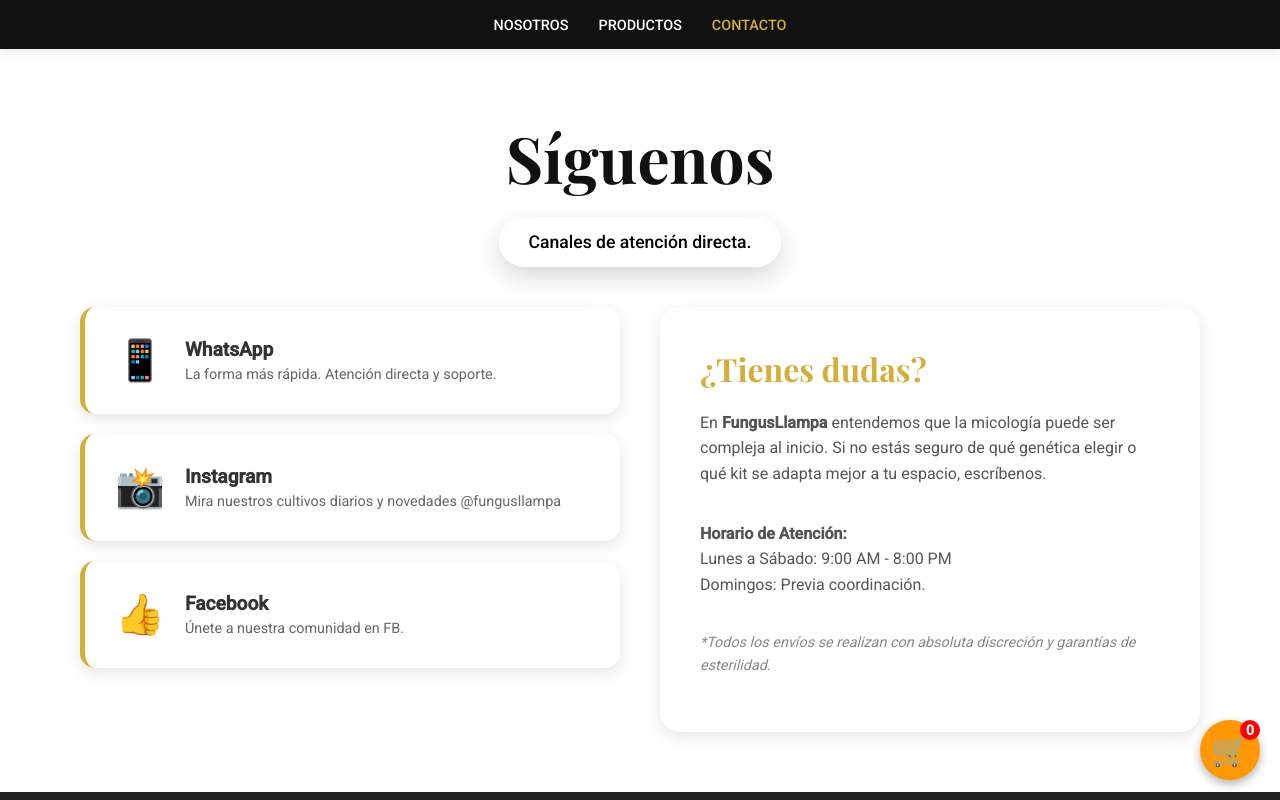
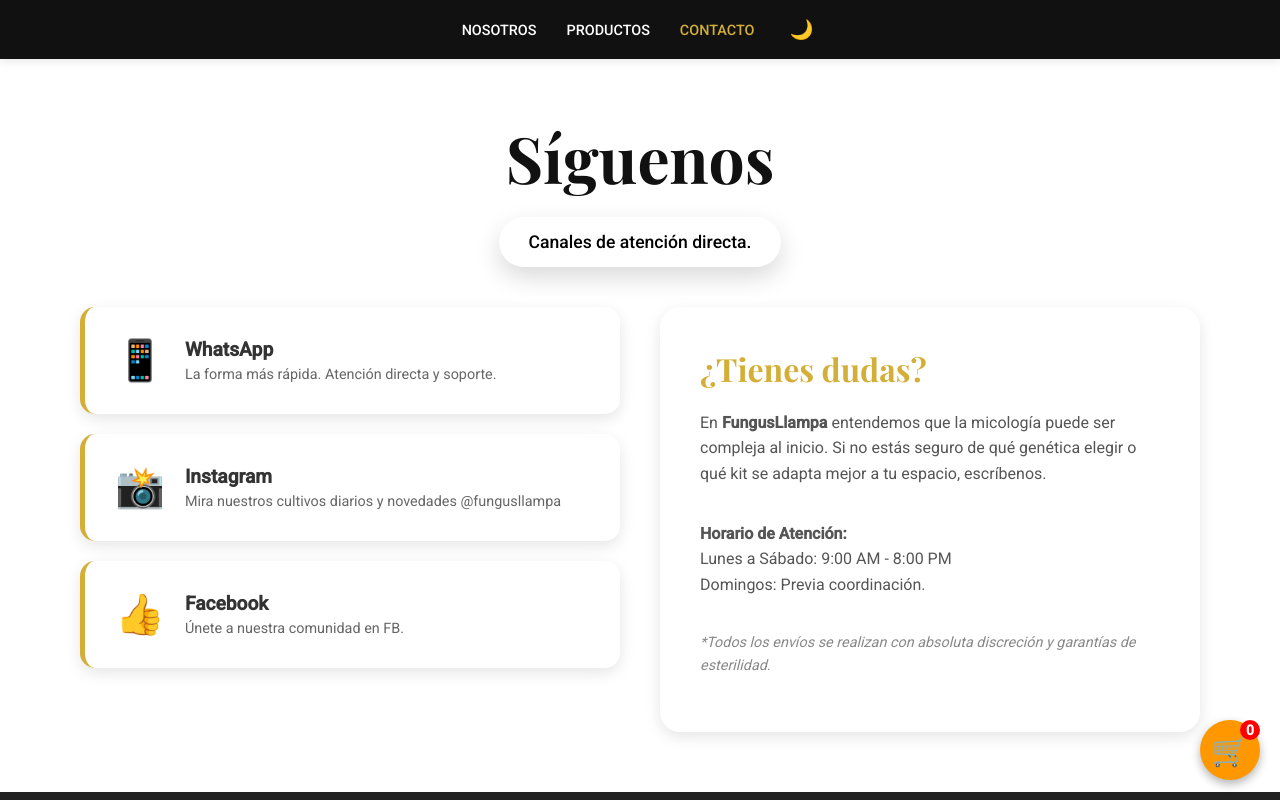
Before and after one commit to jadsajsdlkdqwioqodkwl/asdk29i, a website: page contacto.html in a window 1280 px wide. Shown: the top 800 px of the page. Drawn offline with nearby package versions, Linux system fonts and the light colour scheme; no server answers.

Commit message:
Update contacto.html

```diff
--- a/contacto.html
+++ b/contacto.html
@@ -16,6 +16,7 @@
         <li><a href="index.html">Nosotros</a></li>
         <li><a href="cepas.html">Productos</a></li>
         <li><a href="contacto.html" class="active">Contacto</a></li>
+        <li><button id="theme-toggle" class="theme-btn">🌙</button></li>
       </ul>
     </nav>
 
```
